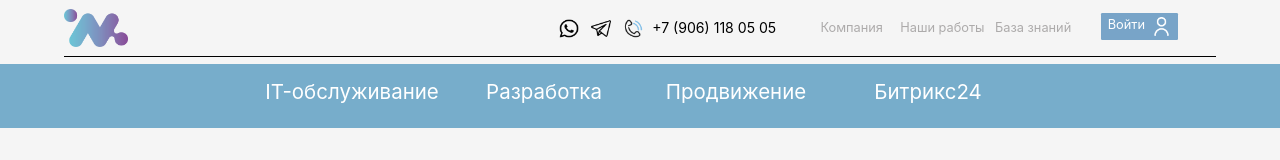
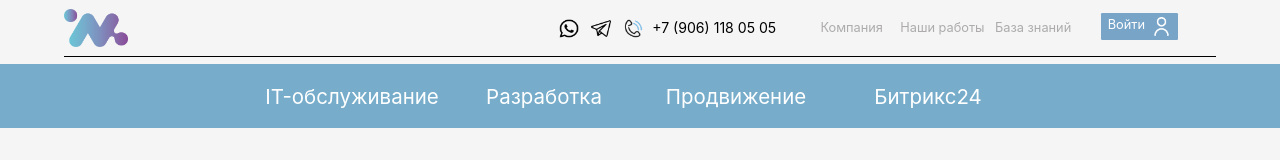
Before and after one commit to nik001/netflux, a React (Create React App) app: page / in a window 1280 px wide. Shown: the top 160 px of the page. Built offline with nearby package versions, Linux system fonts and the light colour scheme.

Commit message:
text text

```diff
--- a/src/Header/HeaderServices/HeaderServices.css
+++ b/src/Header/HeaderServices/HeaderServices.css
@@ -6,7 +6,7 @@
 }
 
 .he-S{
-    padding-top: 1.3vw;
+    padding-top: 1.7vw;
     padding: 0 auto;
     margin: 0 auto;
     width: 60%;
```
